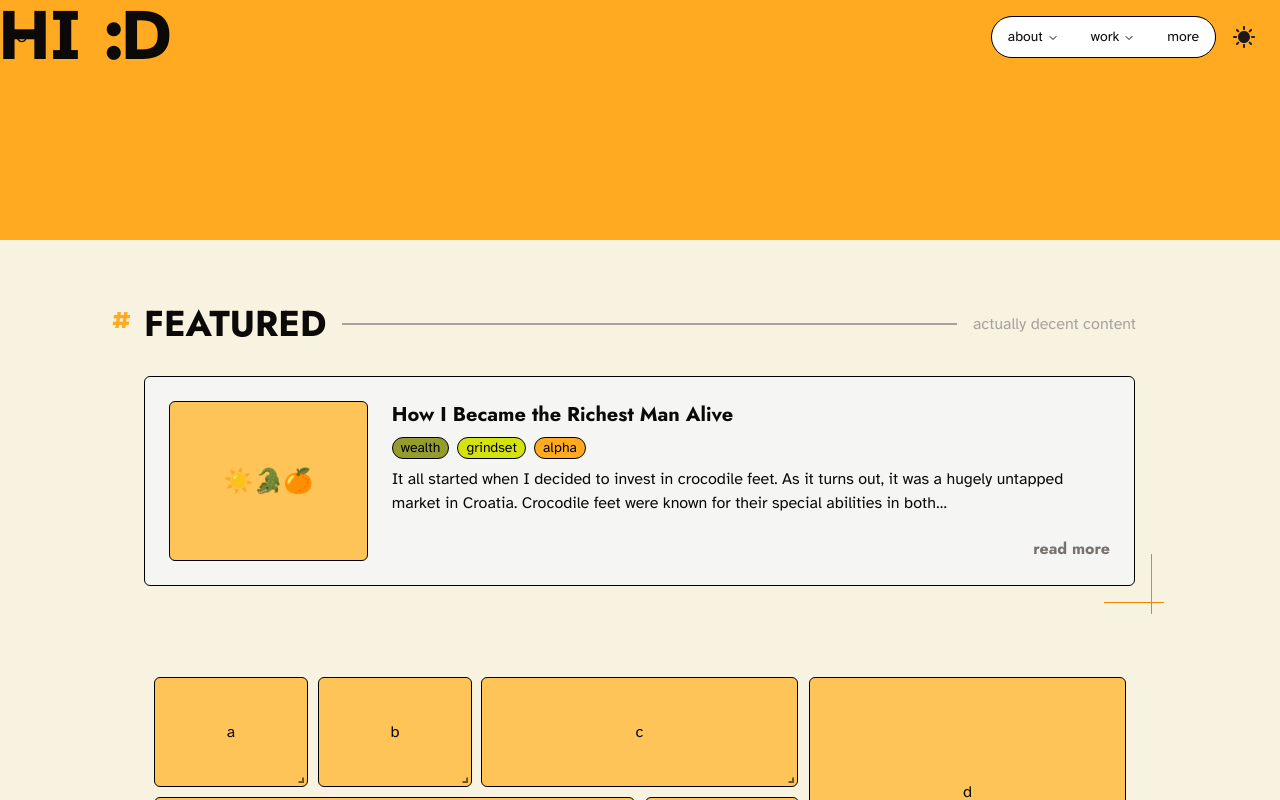
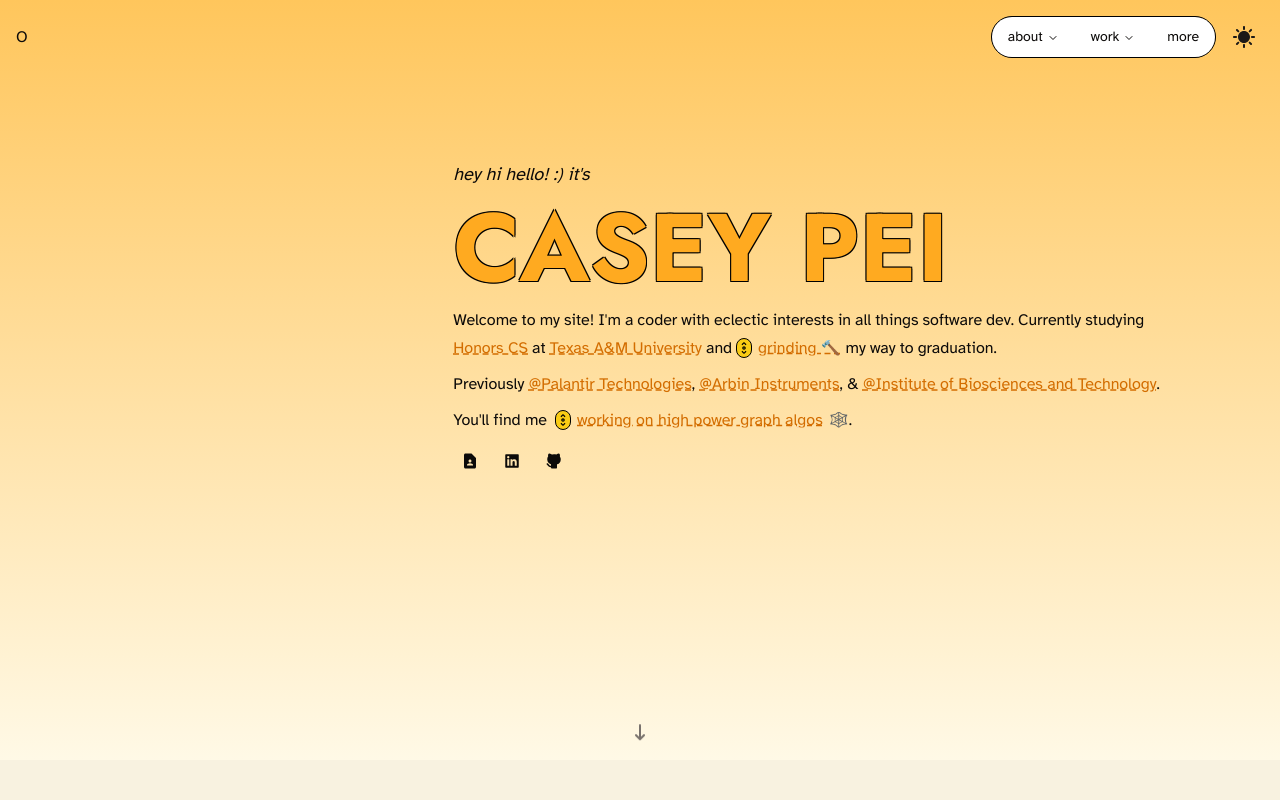
Before and after one commit to peicasey/personal-site, a Next.js app: page / in a window 1280 px wide. Shown: the top 800 px of the page. Built offline with nearby package versions, Linux system fonts and the light colour scheme.

Commit message:
text for landing page

```diff
--- a/src/app/_sections/LandingBox.tsx
+++ b/src/app/_sections/LandingBox.tsx
@@ -1,9 +1,124 @@
 import React from "react";
+import { jost } from "../fonts";
+import { SOCIALS } from "@/lib/socials";
+import SocialButton from "@/components/SocialButton";
+import TextSlider from "@/components/TextSlider";
+import StyledLink from "@/components/StyledLink";
+import { FaArrowDownLong } from "react-icons/fa6";
+
+const introText1 =
+  "Welcome to my site! I'm a coder with eclectic interests in all things software dev. Currently studying";
+
+const studying = [
+  <StyledLink href="https://engineering.tamu.edu/cse/academics/eh-csce/index.html">
+    Honors CS
+  </StyledLink>,
+  <span>at</span>,
+  <StyledLink href="https://engineering.tamu.edu/cse/about/facts.html">
+    Texas A&M University
+  </StyledLink>,
+  <span>and</span>,
+];
+
+const introText2 = "my way to graduation.";
+
+const doing = [
+  <StyledLink href="">studying 📖</StyledLink>,
+  <StyledLink href="">working 📝</StyledLink>,
+  <StyledLink href="">grinding 🔨</StyledLink>,
+];
+
+const whoAmI = [
+  <span className="flex gap-[6px] items-center">
+    <StyledLink href="https://tx.ag/acpcwebsite">
+      coding (competitively)
+    </StyledLink>
+    🧑‍💻.
+  </span>,
+  <span className="flex gap-[6px] items-center">
+    <StyledLink href="https://ibt.tamu.edu/faculty/kurt-zhang.html">
+      doing undergrad biostats research
+    </StyledLink>
+    🧬.
+  </span>,
+  <span className="flex gap-[6px] items-center">
+    <StyledLink href="https://people.engr.tamu.edu/davis/welcome.html">
+      working on high power graph algos
+    </StyledLink>
+    🕸️.
+  </span>,
+  <span className="flex gap-[6px] items-center">
+    <StyledLink href="https://pengso0o.itch.io/">
+      making games with my team
+    </StyledLink>
+    👾.
+  </span>,
+  <span className="flex gap-[6px] items-center">
+    <StyledLink href="https://github.com/peicasey">
+      planning yet another project
+    </StyledLink>
+    💭.
+  </span>,
+  <span className="flex gap-[6px] items-center">
+    <StyledLink href="https://tetr.io">playing too much tetris</StyledLink> 🧱.
+  </span>,
+];
 
 const LandingBox = React.memo(function LandingBoxFunction() {
+  const introText1_split = introText1.split(" ");
+  const introText2_split = introText2.split(" ");
+
   return (
-    <div className="bg-orange-yellow w-full h-[30vh]">
-      <h1 className="text-7xl font-bold">HI :D</h1>
+    <div className="bg-gradient-to-b from-[#ffc65c] to-[#fff9e6] dark:from-[#050000] dark:via-[#372100] dark:via-75% dark:to-[#c57c25] w-full h-[95vh] flex flex-col pt-32 sm:pt-28 lg:pt-40 px-8 sm:px-12 md:px-16 lg:px-20">
+      <div className="w-full h-full flex flex-col sm:flex-row">
+        <div className="w-1/2"></div>
+        <div className="flex flex-col gap-3 w-full">
+          <p className="italic text-md md:text-lg">hey hi hello! :) it's</p>
+          <h1
+            className="font-bold uppercase text-7xl lg:text-8xl text-orange-yellow dark:text-white text-outline-black"
+            style={jost.style}
+          >
+            Casey Pei
+          </h1>
+          <div className="flex flex-wrap gap-1 items-center">
+            {introText1_split.map((word1, i1) => (
+              <span key={i1}>{word1}</span>
+            ))}
+            {studying.map((study, j) => (
+              <span key={j}>{study}</span>
+            ))}
+            <TextSlider items={doing} />
+            {introText2_split.map((word2, i2) => (
+              <span key={i2}>{word2}</span>
+            ))}
+          </div>
+          <p>
+            Previously{" "}
+            <StyledLink href="https://palantir.com">
+              @Palantir Technologies
+            </StyledLink>
+            ,{" "}
+            <StyledLink href="https://arbin.com">@Arbin Instruments</StyledLink>
+            , &{" "}
+            <StyledLink href="htts://ibt.tamu.edu/">
+              @Institute of Biosciences and Technology
+            </StyledLink>
+            .
+          </p>
+          <div className="w-full flex flex-wrap gap-2 items-center">
+            <>You'll find me</>
+            <TextSlider items={whoAmI} />
+          </div>
+          <div className="flex gap-2">
+            {Object.values(SOCIALS).map((social, i) => (
+              <SocialButton key={i} {...social} importantOnly={true} />
+            ))}
+          </div>
+        </div>
+      </div>
+      <div className="text-stone-500 dark:text-stone-300 w-full pb-4 flex items-center justify-center">
+        <FaArrowDownLong className="animate-bounce" />
+      </div>
     </div>
   );
 });
--- a/src/app/globals.css
+++ b/src/app/globals.css
@@ -138,6 +138,14 @@
   will-change: transform;
 }
 
+.text-outline-black {
+  text-shadow: -1px -1px 0 #000, 1px -1px 0 #000, -1px 1px 0 #000, 1px 1px 0 #000;
+}
+
+.text-outline-white {
+  text-shadow: -1px -1px 0 #ffffff, 1px -1px 0 #ffffff, -1px 1px 0 #ffffff, 1px 1px 0 #ffffff;
+}
+
 .react-grid-item {
   /* transition: transform 500ms ease 0s !important; */
   transition: visibility 500ms ease 0s;
--- a/src/components/Footer.tsx
+++ b/src/components/Footer.tsx
@@ -19,8 +19,10 @@
 
   return (
     <footer className="flex flex-col gap-8 p-8 md:p-16 lg:px-28 xl:px-36 w-full">
+      <div className="flex gap-8 justify-between">
+        <div className="flex flex-col gap-8">
           <div className="flex flex-col gap-2">
-        <h2 className="text-lg font-bold" style={jost.style}>
+            <h2 className="text-xl font-bold" style={jost.style}>
               Congrats on scrolling all the way down!
             </h2>
             <div className="">
@@ -30,15 +32,17 @@
               </StyledLink>
               . Always down to chat! :D
             </div>
-        <div className="flex gap-2">
-          {Object.values(SOCIALS).map((social, i) => (
-            <SocialButton key={i} {...social} />
-          ))}
-        </div>
           </div>
           <div className="flex items-center">
             Made with {heart}
             by Casey Pei
+          </div>
+        </div>
+        <div className="flex flex-col gap-2">
+          {Object.values(SOCIALS).map((social, i) => (
+            <SocialButton key={i} {...social} importantOnly={true} />
+          ))}
+        </div>
       </div>
     </footer>
   );
--- a/src/components/SocialButton.tsx
+++ b/src/components/SocialButton.tsx
@@ -2,23 +2,30 @@
 import Link from "next/link";
 import React from "react";
 
-interface Props extends Social {}
+interface Props extends Social {
+  importantOnly?: boolean;
+}
 
 const SocialButton = React.memo<Props>(function SectionButtonFunction({
   platform,
   link,
   icon,
+  important,
+  importantOnly = false,
 }) {
-  return (
+  return importantOnly === false ||
+    (importantOnly === true && important === true) ? (
     <Link
       href={link}
       target="_blank"
       rel="noopener noreferrer"
-      className="text-xl p-2 rounded-md dark:hover:yellow-glow-sm hover:-rotate-12 hover:scale-105 duration-200"
+      className="text-lg p-2 rounded-md dark:hover:yellow-glow-sm hover:-rotate-12 hover:scale-105 duration-200"
       aria-label={platform}
     >
       {icon}
     </Link>
+  ) : (
+    undefined
   );
 });
 
--- a/src/components/StyledLink.tsx
+++ b/src/components/StyledLink.tsx
@@ -12,7 +12,7 @@
   return (
     <Link
       {...props}
-      className="decoration-dashed underline text-basically-orange hover:text-orange-yellow dark:text-orange-yellow dark:hover:text-generic-yellow"
+      className="decoration-dashed underline text-dark-orange hover:text-basically-orange dark:text-orange-yellow dark:hover:text-generic-yellow"
     >
       {children}
     </Link>
--- /dev/null
+++ b/src/components/TextSlider.tsx
@@ -0,0 +1,75 @@
+"use client";
+
+import React from "react";
+import { useState, useEffect, useRef } from "react";
+import { CgScrollV } from "react-icons/cg";
+
+interface Props {
+  items: React.ReactNode[];
+}
+
+const TextSlider = React.memo<Props>(function TextSliderFunction({ items }) {
+  const delay = 2500;
+
+  const [index, setIndex] = useState(0);
+  const timeoutRef: any = useRef(null);
+
+  const resetTimeout = React.useCallback(() => {
+    if (timeoutRef.current) {
+      clearTimeout(timeoutRef.current);
+    }
+  }, [timeoutRef]);
+
+  const scrollNext = React.useCallback(
+    () => setIndex((prev) => (prev + 1) % items.length),
+    [setIndex, items.length]
+  );
+
+  useEffect(() => {
+    resetTimeout();
+    timeoutRef.current = setTimeout(
+      () =>
+        setIndex((prevIndex) =>
+          prevIndex === items.length - 1 ? 0 : prevIndex + 1
+        ),
+      delay
+    );
+
+    return () => {
+      resetTimeout();
+    };
+  }, [index, items.length]);
+
+  return (
+    <div className="flex gap-[6px] items-center">
+      <button
+        className="rounded-lg py-[2px] border border-black text-black bg-yellow-400
+                text-xs md:text-sm
+                hover:bg-yellow-300"
+        onClick={scrollNext}
+      >
+        <CgScrollV />
+      </button>
+      {/* this is where you need to change any font-size stuff */}
+      <div className="w-full overflow-hidden max-h-[1em]">
+        <div
+          className="flex flex-col no-wrap duration-500 ease-in-out "
+          style={{
+            transform: `translate3d(0, ${-index * 1}em, 0)`,
+          }}
+        >
+          {items.map((item, index) => (
+            <div
+              key={index}
+              className="flex items-center max-h-[1em] translate-y-[-0.5px] overflow-hidden whitespace-nowrap truncate"
+            >
+              {item}
+            </div>
+          ))}
+        </div>
+      </div>
+    </div>
+  );
+});
+
+export default TextSlider;
--- a/src/lib/socials.tsx
+++ b/src/lib/socials.tsx
@@ -8,6 +8,7 @@
   platform: string;
   link: string;
   icon: React.ReactNode;
+  important?: boolean;
 };
 
 export const SOCIALS = {
@@ -15,16 +16,19 @@
     platform: "Resume",
     link: "/404",
     icon: <MdContactPage />,
+    important: true,
   },
   LINKEDIN: {
     platform: "LinkedIn",
     link: "https://linkedin.com/in/caseypei",
     icon: <BiLogoLinkedinSquare />,
+    important: true,
   },
   GITHUB: {
     platform: "Github",
     link: "https://github.com/peicasey",
     icon: <TbBrandGithubFilled />,
+    important: true,
   },
   ITCHIO: {
     platform: "Itch.io",
--- a/tailwind.config.ts
+++ b/tailwind.config.ts
@@ -10,6 +10,7 @@
   theme: {
 	  extend: {
 		  colors: {
+			'dark-orange': '#d36d00',
 			'basically-orange': '#ed8500',
 			'orange-yellow': '#ffaa20',
 			'generic-yellow': '#ffc458',
```
Lines whose indentation alone changed are shown as unchanged.
